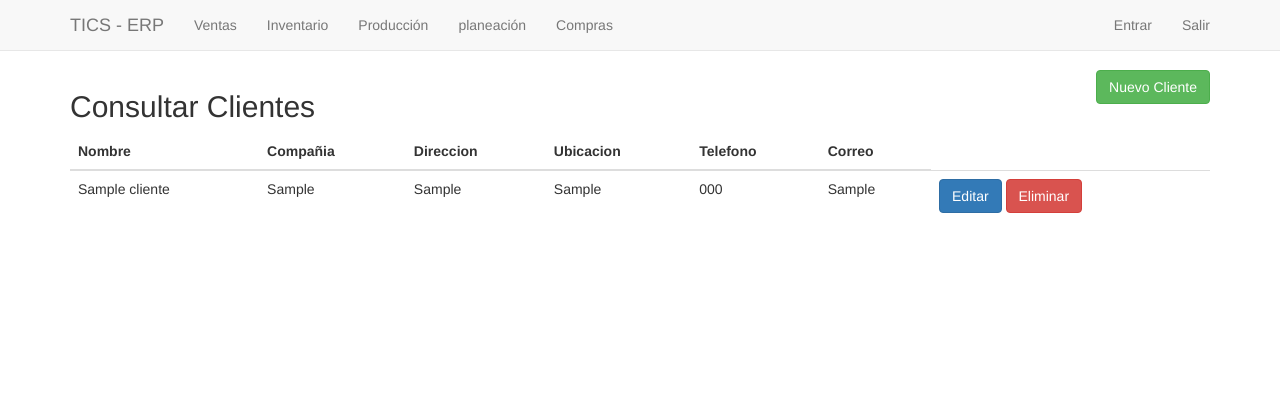
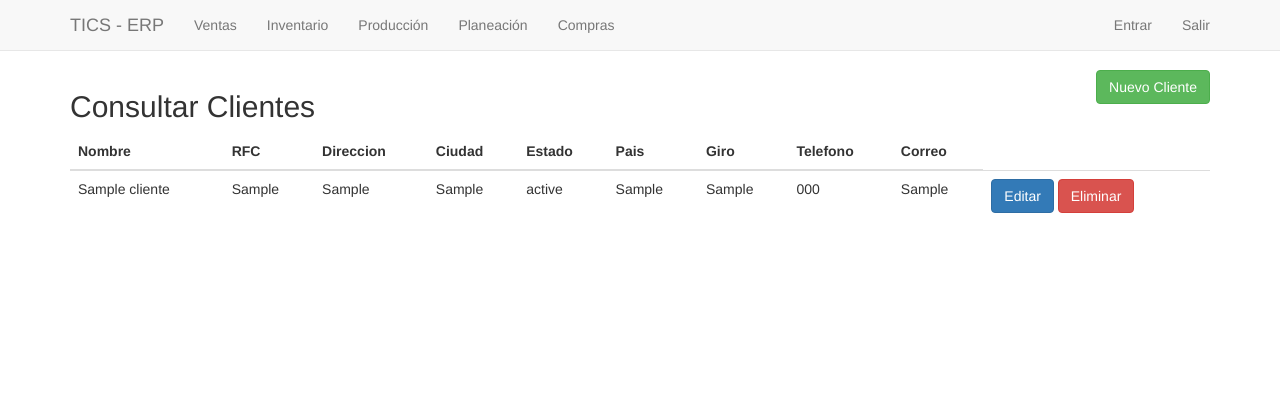
Before and after one commit to ticsutslrc/ticserp, a Django app: page /ventas/clientes in a window 1280 px wide. Shown: the top 420 px of the page. Run offline with Django 3.2, Linux system fonts and the light colour scheme; tables that the repository leaves empty hold one stand-in row (values such as "Sample post"); some libraries are stand-ins or nearby versions.

Commit message:
Modificacion en el modelo Cliente, agregacion del Modelo Venta y Modelo DetalleVenta.....y otras modificaciones menores

```diff
--- a/compras/admin.py
+++ b/compras/admin.py
@@ -1,4 +1,6 @@
 # -*- coding: utf-8 -*-
 from django.contrib import admin
+from .models import Proveedor
 
 # Register your models here.
+admin.site.register(Proveedor)
--- a/compras/models.py
+++ b/compras/models.py
@@ -14,3 +14,6 @@ class Proveedor(models.Model):
 
 	fecha_creacion = models.DateTimeField(auto_now_add=True, null = True, blank=True)
 	fecha_modificacion = models.DateTimeField(auto_now=True, null = True, blank=True)
+
+	def __str__(self):
+		return self.nombre
--- a/inventario/models.py
+++ b/inventario/models.py
@@ -17,3 +17,6 @@ class Producto(models.Model):
 
     fecha_creacion = models.DateTimeField(auto_now_add=True)
     fecha_modificacion = models.DateTimeField(auto_now=True)
+
+    def __str__(self):
+        return self.nombre
--- a/templates/base.html
+++ b/templates/base.html
@@ -49,7 +49,7 @@
                 <li><a href="{% url 'ventas:main' %}">Ventas</a></li>
                 <li><a href="{% url 'inventario:main' %}">Inventario</a></li>
                 <li><a href="{% url 'produccion:main' %}">Producción</a></li>
-                <li><a href="{% url 'planeaccion:main' %}">planeación</a></li>
+                <li><a href="{% url 'planeaccion:main' %}">Planeación</a></li>
                 <li><a href="{% url 'compras:main' %}">Compras</a></li>
             </ul>
             <ul class="nav navbar-nav navbar-right">
--- a/templates/ventas/clientes/consultar.html
+++ b/templates/ventas/clientes/consultar.html
@@ -22,9 +22,12 @@
                 <thead>
                 <tr>
                     <th>Nombre</th>
-                    <th>Compañia</th>
+                    <th>RFC</th>
                     <th>Direccion</th>
-                    <th>Ubicacion</th>
+                    <th>Ciudad</th>
+                    <th>Estado</th>
+                    <th>Pais</th>
+                    <th>Giro</th>
                     <th>Telefono</th>
                     <th>Correo</th>
                 </tr>
@@ -34,9 +37,12 @@
                     {% for cliente in clientes %}
                         <tr>
                             <td>{{ cliente.nombre }} </td>
-                            <td>{{ cliente.compania }} </td>
+                            <td>{{ cliente.rfc }} </td>
                             <td>{{ cliente.direccion }} </td>
-                            <td>{{ cliente.ubicacion }} </td>
+                            <td>{{ cliente.ciudad }} </td>
+                            <td>{{ cliente.estado }} </td>
+                            <td>{{ cliente.pais }} </td>
+                            <td>{{ cliente.giro }} </td>
                             <td>{{ cliente.telefono }} </td>
                             <td>{{ cliente.correo }} </td>
                             <td>
--- a/ventas/admin.py
+++ b/ventas/admin.py
@@ -1,3 +1,4 @@
+# -*- coding: utf-8 -*-
 from django.contrib import admin
 from .models import Cliente
 
--- a/ventas/models.py
+++ b/ventas/models.py
@@ -3,21 +3,40 @@ from django.db import models
 
 # Create your models here.
 class Venta(models.Model):
+    num_factura = models.IntegerField()
+    fecha = models.DateTimeField(auto_now=True)
+    cliente = models.ForeignKey('ventas.Cliente', null=True)
+    productos = models.ManyToManyField('inventario.Producto')
     total = models.DecimalField(decimal_places=4, max_digits=10)
-    subtotal = models.DecimalField(decimal_places=4, max_digits=10)
-    impuestos = models.DecimalField(decimal_places=4, max_digits=10)
-    productos = models.ManyToManyField('inventario.Producto')
+    status = models.IntegerField()
+
+    fecha_creacion = models.DateTimeField(auto_now_add=True)
+    fecha_modificacion = models.DateTimeField(auto_now=True)
+
+
+class DetalleVenta(models.Model):
+    venta = models.ForeignKey('ventas.Venta',null=True)
+    producto = models.CharField(null=False, max_length=50)
+    cantidad = models.IntegerField()
+    precio = models.DecimalField(decimal_places=4, max_digits=10)
+
     fecha_creacion = models.DateTimeField(auto_now_add=True)
     fecha_modificacion = models.DateTimeField(auto_now=True)
 
 
 class Cliente(models.Model):
-    nombre = models.CharField(null=False, max_length=30)
-    compania = models.CharField(null=True, blank=True, max_length=50)
-    direccion = models.CharField(null=True, blank=True, max_length=100)
-    ubicacion = models.CharField(null=True, blank=True, max_length=20)
-    telefono = models.CharField(null=True, blank=True, max_length=15)
-    correo = models.CharField(null=True, blank=True, max_length=50)
+    nombre = models.CharField(null=False, max_length=100)
+    rfc = models.CharField(null=False, max_length=50)
+    direccion = models.CharField(null=False, max_length=100)
+    ciudad = models.CharField(null=False, max_length=100)
+    estado = models.CharField(null=False, max_length=30)
+    pais = models.CharField(null=False, max_length=30)
+    giro = models.CharField(null=False, max_length=50)
+    correo = models.CharField(null=False, max_length=50)
+    telefono = models.CharField(null=False, max_length=20)
+
+    fecha_creacion = models.DateTimeField(auto_now_add=True, null=True, blank=True)
+    fecha_modificacion = models.DateTimeField(auto_now=True, null=True, blank=True)
 
     def __str__(self):
         return self.nombre
```
Also changed, not shown: templates/ventas/clientes/eliminar.html (+13 -4 lines), ventas/forms.py (+6 -2 lines).
